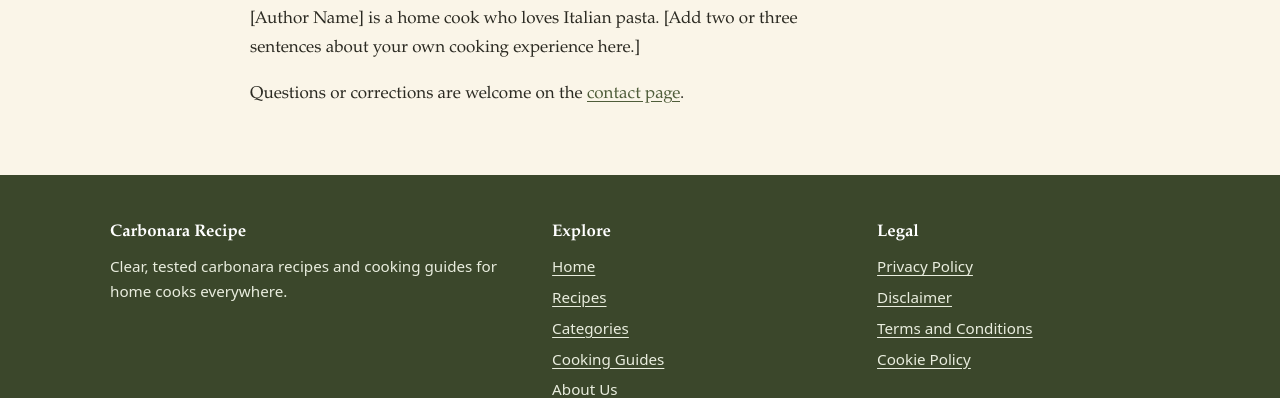
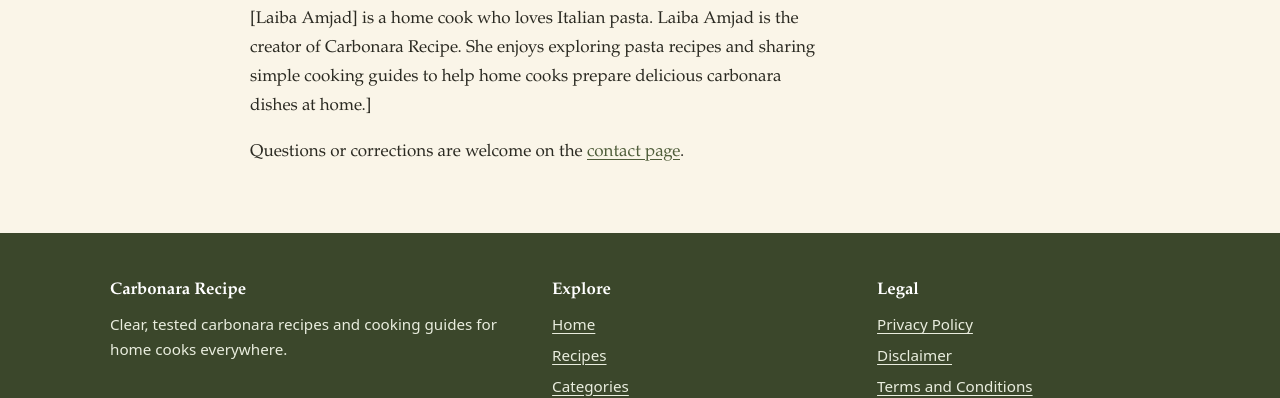
Before and after one commit to laibamjad08-max/Carbonararecipe-, a plain HTML site: page about-us/index.html in a window 1280 px wide. Shown: the part 702-1100 px from the top of the page. Drawn offline with Linux system fonts and the light colour scheme.

Commit message:
Update index.html

```diff
--- a/about-us/index.html
+++ b/about-us/index.html
@@ -1,14 +1,14 @@
 <!DOCTYPE html>
 <html lang="en"><head><meta charset="utf-8"><meta name="viewport" content="width=device-width, initial-scale=1">
 <title>About Carbonara Recipe</title><meta name="description" content="Learn who writes Carbonara Recipe and how every carbonara recipe and guide on this site is written and tested.">
-<link rel="canonical" href="https://YOUR-USERNAME.github.io/carbonara-recipe/about-us/"><link rel="stylesheet" href="../style.css"></head><body>
+<link rel="canonical" href="https://LaibaAmjad.github.io/carbonara-recipe/about-us/"><link rel="stylesheet" href="../style.css"></head><body>
 <a class="skip" href="#main">Skip to content</a>
 <header class="site-header"><div class="wrap"><a class="logo" href="../index.html"><span class="logo-mark" aria-hidden="true">C</span>Carbonara Recipe</a>
 <nav class="nav" aria-label="Main"><ul><li><a href="../index.html">Home</a></li><li><a href="../recipes/">Recipes</a></li><li><a href="../categories/">Categories</a></li><li><a href="../pasta-cooking-guides/">Cooking Guides</a></li><li><a href="../about-us/">About Us</a></li><li><a href="../contact-us/">Contact Us</a></li></ul></nav></div></header>
 <main id="main"><div class="wrap"><nav class="crumbs" aria-label="Breadcrumb"><a href="../index.html">Home</a> &rsaquo; About Us</nav></div><div class="page"><div class="wrap"><h1>About Carbonara Recipe</h1><p>Carbonara Recipe is a food blog about one dish and the many questions around it. The goal is simple: clear, original carbonara recipes that home cooks can follow without guesswork.</p>
 <h2>What you will find here</h2><p>You will find the <a href="../classic-carbonara-recipe/">classic carbonara recipe</a>, an <a href="../easy-carbonara-recipe/">easy version for beginners</a>, popular variations, and guides that explain the technique behind the sauce.</p>
 <h2>How recipes are written</h2><p>Each recipe lists exact measurements, simple steps, common mistakes, and storage advice. Where a traditional ingredient is hard to find, the recipe suggests a sensible substitute and says what changes.</p>
-<h2>Who writes this site</h2><p>[Author Name] is a home cook who loves Italian pasta. [Add two or three sentences about your own cooking experience here.]</p>
+<h2>Who writes this site</h2><p>[Laiba Amjad] is a home cook who loves Italian pasta. Laiba Amjad is the creator of Carbonara Recipe. She enjoys exploring pasta recipes and sharing simple cooking guides to help home cooks prepare delicious carbonara dishes at home.]</p>
 <p>Questions or corrections are welcome on the <a href="../contact-us/">contact page</a>.</p></div></div></main><footer class="site-footer"><div class="wrap"><div class="foot-grid">
 <div><h2>Carbonara Recipe</h2><p>Clear, tested carbonara recipes and cooking guides for home cooks everywhere.</p></div>
 <div><h2>Explore</h2><ul><li><a href="../index.html">Home</a></li><li><a href="../recipes/">Recipes</a></li><li><a href="../categories/">Categories</a></li><li><a href="../pasta-cooking-guides/">Cooking Guides</a></li><li><a href="../about-us/">About Us</a></li><li><a href="../contact-us/">Contact Us</a></li></ul></div>
```
